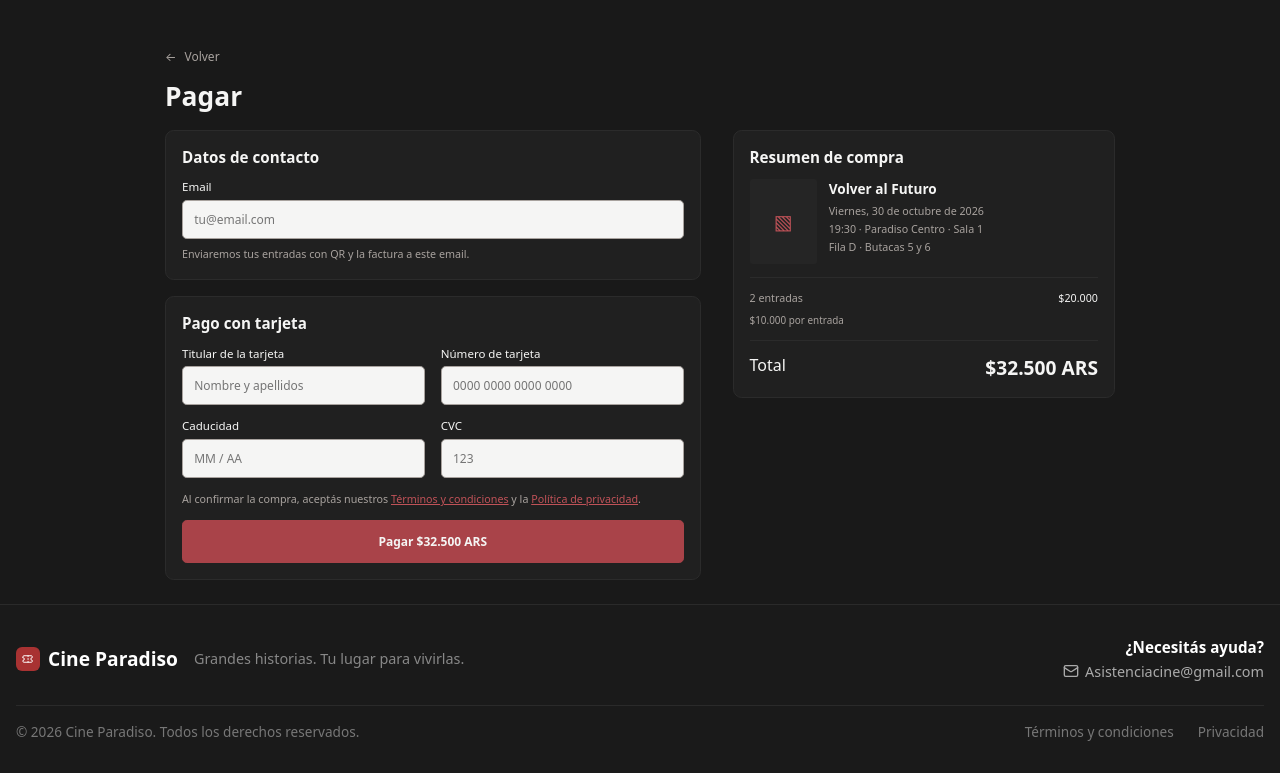
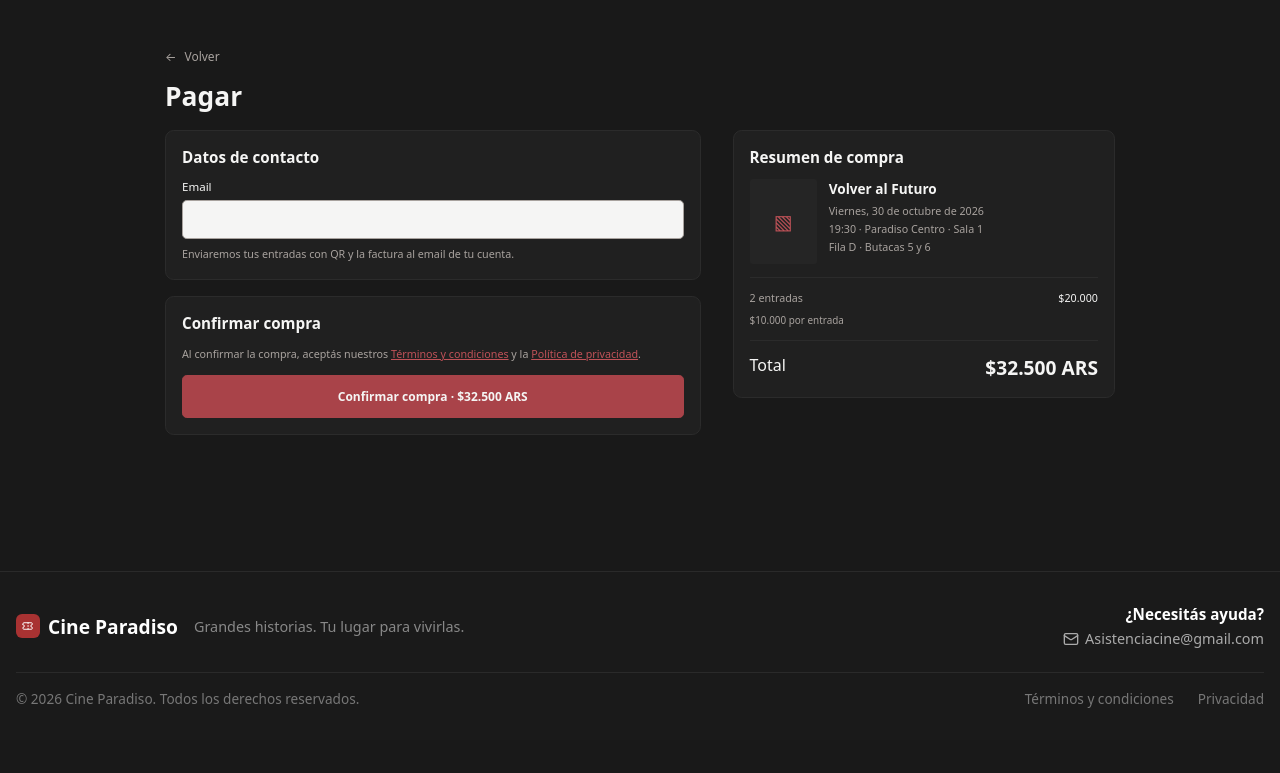
Before and after one commit to NahuelGz1/Frontend-Web, a Flask app: template templates/cliente/pagar.html in a window 1280 px wide. Shown: the part 60-833 px from the top of the page. After the commit the page ends 768 px from the top, so only its background shows below. Run offline with Flask 3, Linux system fonts and the light colour scheme; the template is opened without the code that fills it, so the values that code supplies are empty.

Commit message:
feat(pago): reemplazar el pago con tarjeta por la confirmación de compra y autocompletar el email

```diff
--- a/templates/cliente/pagar.html
+++ b/templates/cliente/pagar.html
@@ -27,37 +27,19 @@
             <section class="payment-card" aria-labelledby="contact-title">
                 <h2 id="contact-title">Datos de contacto</h2>
                 <label for="payment-email">Email</label>
-                <input id="payment-email" type="email" name="email" placeholder="tu@email.com" autocomplete="email" required>
-                <p class="payment-help">Enviaremos tus entradas con QR y la factura a este email.</p>
+                <input id="payment-email" type="email" name="email" value="{{ email_usuario|default('') }}" autocomplete="email" readonly>
+                <p class="payment-help">Enviaremos tus entradas con QR y la factura al email de tu cuenta.</p>
             </section>
 
-            <section class="payment-card" aria-labelledby="card-title">
-                <h2 id="card-title">Pago con tarjeta</h2>
-                <div class="payment-fields">
-                    <div>
-                        <label for="card-holder">Titular de la tarjeta</label>
-                        <input id="card-holder" type="text" name="titular" placeholder="Nombre y apellidos" autocomplete="cc-name" required>
-                    </div>
-                    <div>
-                        <label for="card-number">Número de tarjeta</label>
-                        <input id="card-number" type="text" name="numero_tarjeta" placeholder="0000 0000 0000 0000" inputmode="numeric" autocomplete="cc-number" required>
-                    </div>
-                    <div>
-                        <label for="card-expiration">Caducidad</label>
-                        <input id="card-expiration" type="text" name="caducidad" placeholder="MM / AA" inputmode="numeric" autocomplete="cc-exp" required>
-                    </div>
-                    <div>
-                        <label for="card-cvc">CVC</label>
-                        <input id="card-cvc" type="text" name="cvc" placeholder="123" inputmode="numeric" autocomplete="cc-csc" required>
-                    </div>
-                </div>
+            <section class="payment-card" aria-labelledby="confirm-title">
+                <h2 id="confirm-title">Confirmar compra</h2>
                 <p class="payment-legal">
                     Al confirmar la compra, aceptás nuestros
                     <a href="#">Términos y condiciones</a> y la
                     <a href="#">Política de privacidad</a>.
                 </p>
                 <button class="payment-submit" type="submit">
-                    Pagar ${{ total }} ARS
+                    Confirmar compra · ${{ total }} ARS
                 </button>
             </section>
         </form>
```
